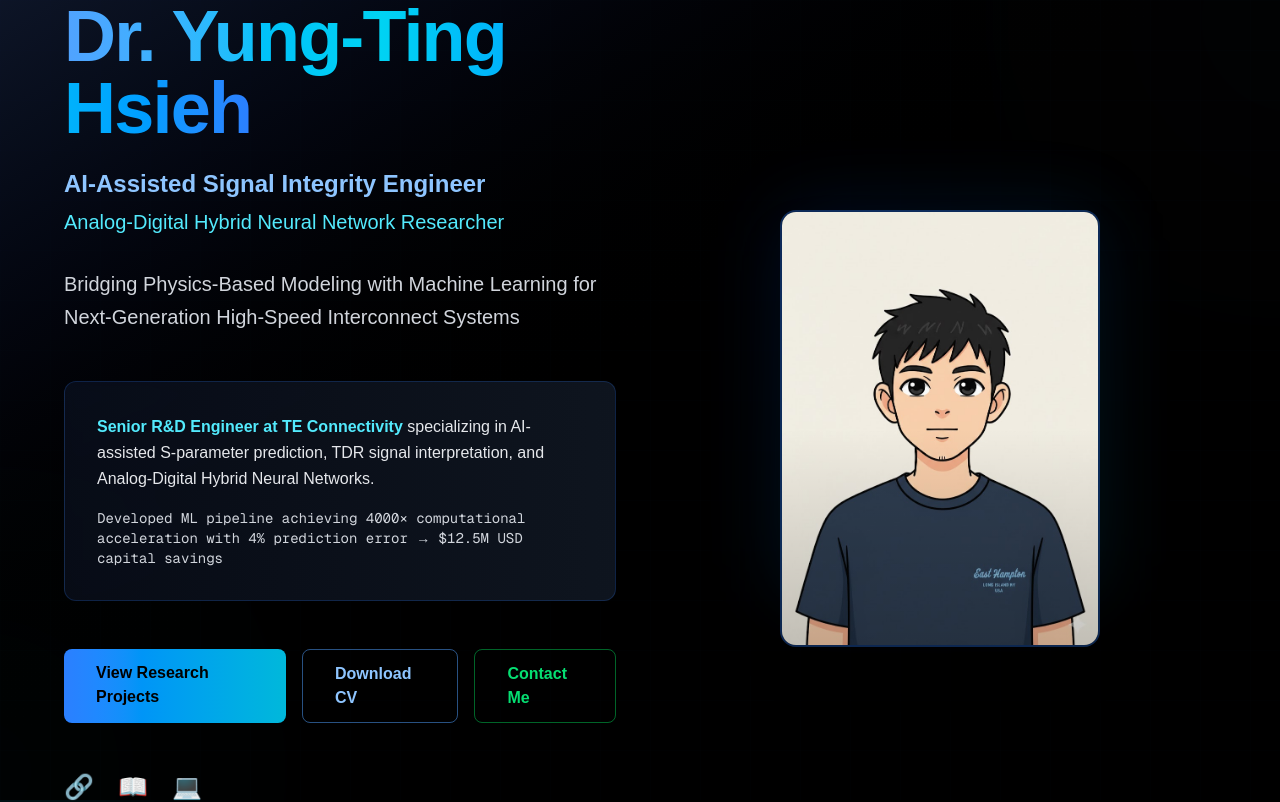
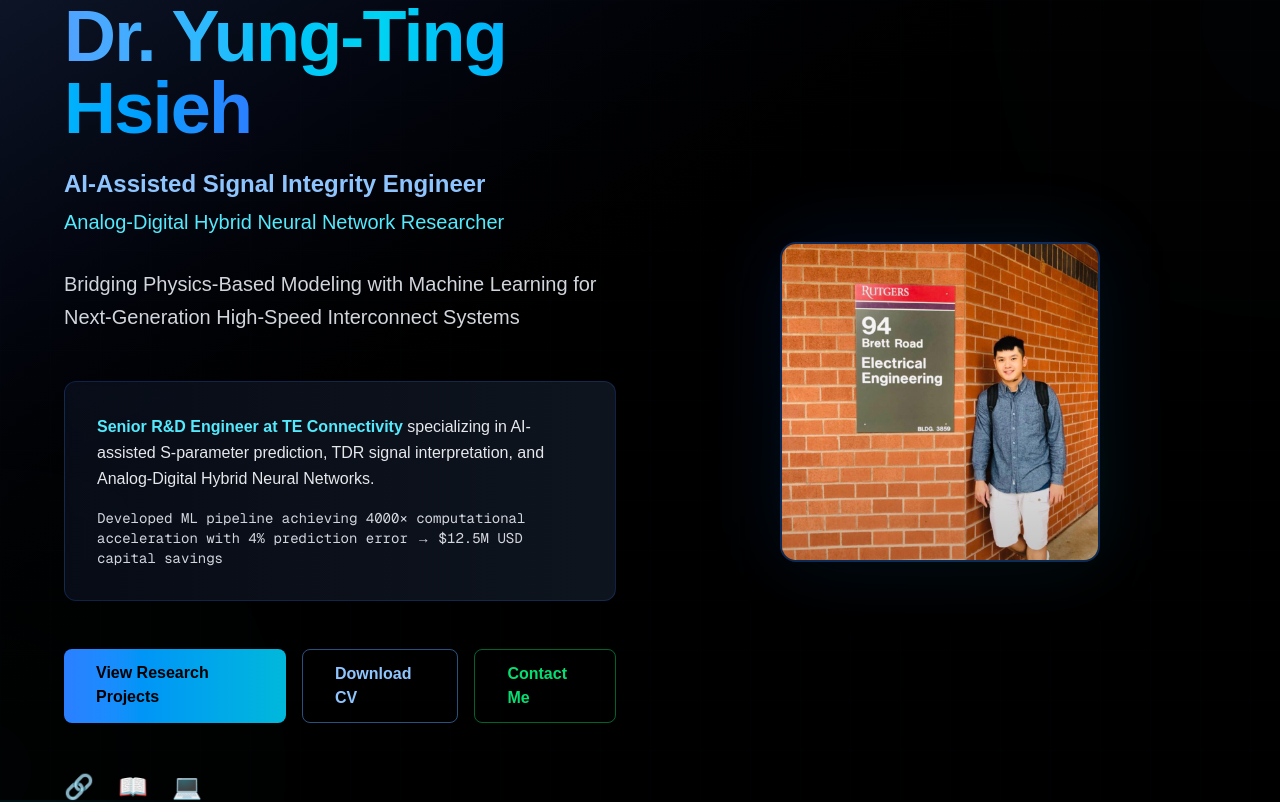
Before and after one commit to dryungtinghsieh-ui/ai-portfolio, a Next.js app: page / in a window 1280 px wide. Shown: the top 802 px of the page. Built offline with nearby package versions, Linux system fonts and the light colour scheme.

Commit message:
Update profile image path to me.jpg

```diff
--- a/app/page.tsx
+++ b/app/page.tsx
@@ -270,7 +270,7 @@ export default function Home() {
                   />
                   <div className="relative rounded-2xl overflow-hidden border-2 border-blue-500/30 shadow-2xl">
                     <Image
-                      src="/portrait.jpg"
+                      src="/me.jpg"
                       alt="Dr. Yung-Ting Hsieh"
                       width={320}
                       height={400}
```
Also changed, not shown: public/me.jpg (added).
